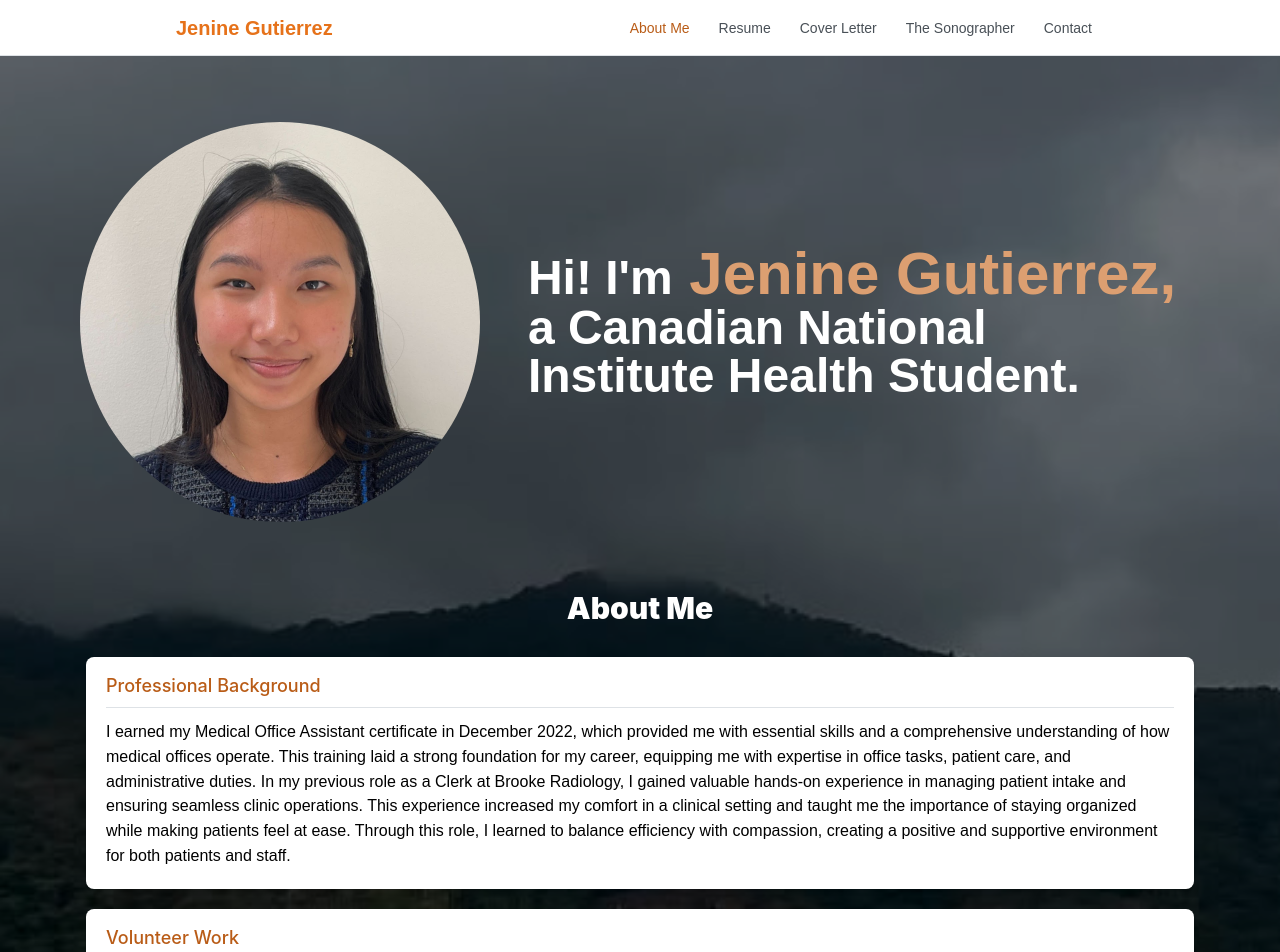
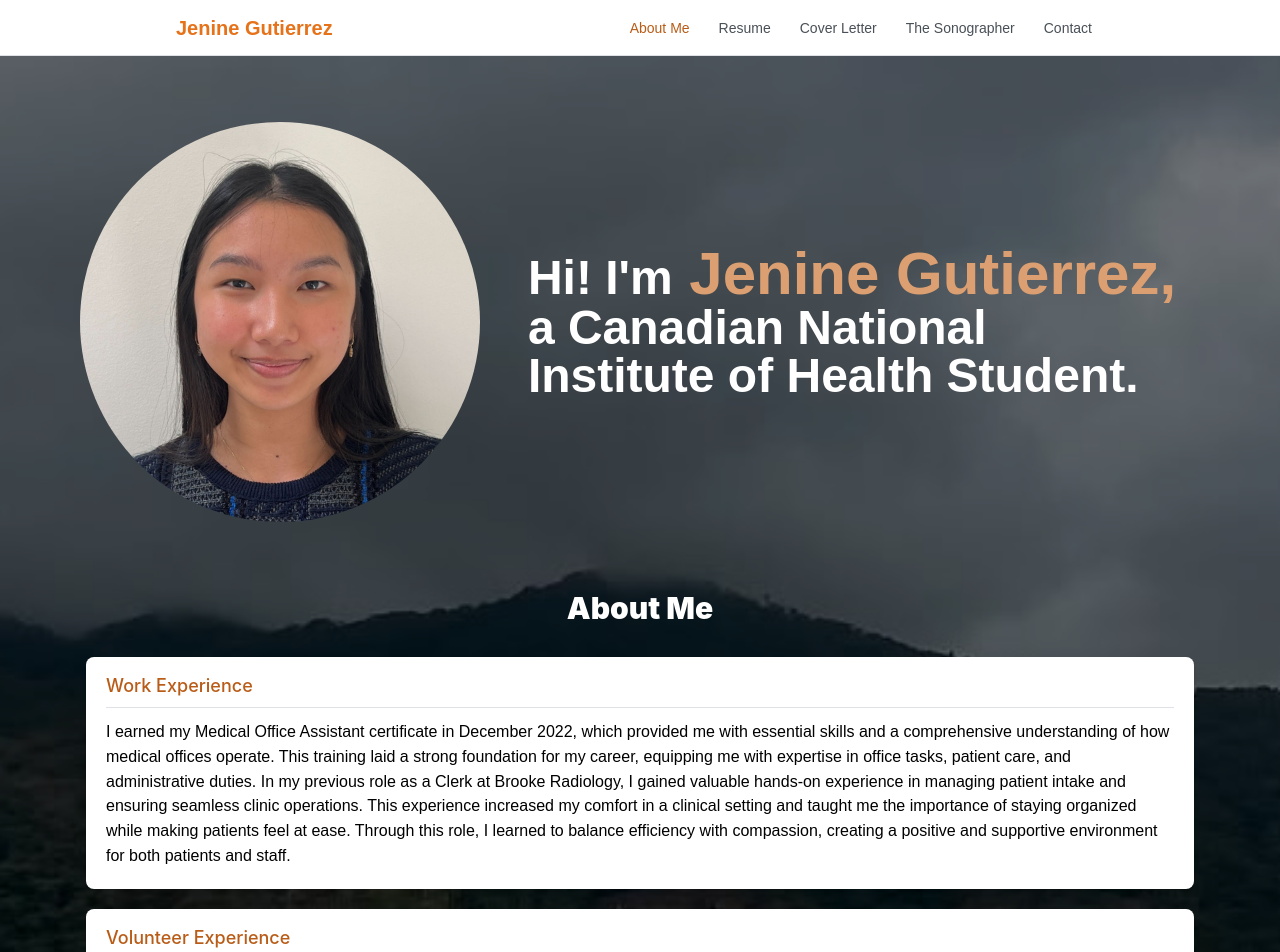
Before and after one commit to jenineKyle/jenine-portfolio, a Next.js app: page / in a window 1280 px wide. Shown: the top 952 px of the page. Built offline with nearby package versions, Linux system fonts and the light colour scheme.

Commit message:
change context

```diff
--- a/pages/index.tsx
+++ b/pages/index.tsx
@@ -39,7 +39,7 @@ export default function Home() {
                         </span>
                         <br />
 
-                        a Canadian National <br /> Institute Health Student.
+                        a Canadian National <br /> Institute of Health Student.
 
                     </Text>
                 </div>
@@ -69,7 +69,7 @@ export default function Home() {
                         <Container size="lg" py="xl">
 
                             <Card shadow="sm" p="lg" radius="md" mb="lg">
-                                <Text className={classes.subTitle} size="lg" fw={500}>Professional Background</Text>
+                                <Text className={classes.subTitle} size="lg" fw={500}>Work Experience</Text>
                                 <Divider my="sm" />
                                 <Text>
                                     I earned my Medical Office Assistant certificate in December 2022, which provided me with essential skills and a comprehensive understanding of how medical offices operate. This training laid a strong foundation for my career, equipping me with expertise in office tasks, patient care, and administrative duties. In my previous role as a Clerk at Brooke Radiology, I gained valuable hands-on experience in managing patient intake and ensuring seamless clinic operations. This experience increased my comfort in a clinical setting and taught me the importance of staying organized while making patients feel at ease. Through this role, I learned to balance efficiency with compassion, creating a positive and supportive environment for both patients and staff.
@@ -78,7 +78,7 @@ export default function Home() {
                             </Card>
 
                             <Card shadow="sm" p="lg" radius="md" mb="lg">
-                                <Text className={classes.subTitle} size="lg" fw={500}>Volunteer Work</Text>
+                                <Text className={classes.subTitle} size="lg" fw={500}>Volunteer Experience</Text>
                                 <Divider my="sm" />
                                 <Text>
                                     I dedicated my time as a volunteer at Royal Columbian Hospital, where I served as a wayfinder, assisting patients and visitors in navigating the hospital. This role not only
```
